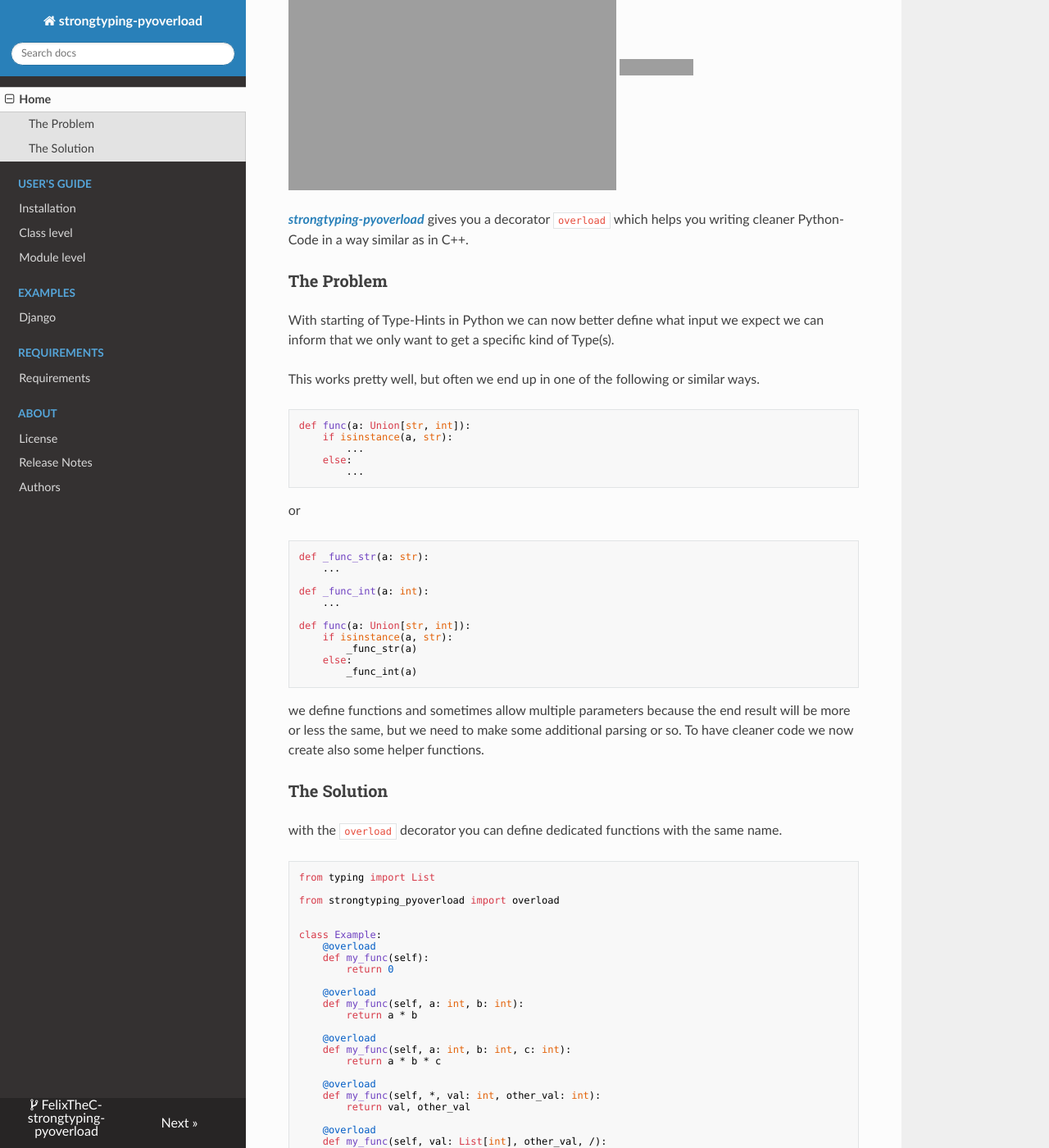
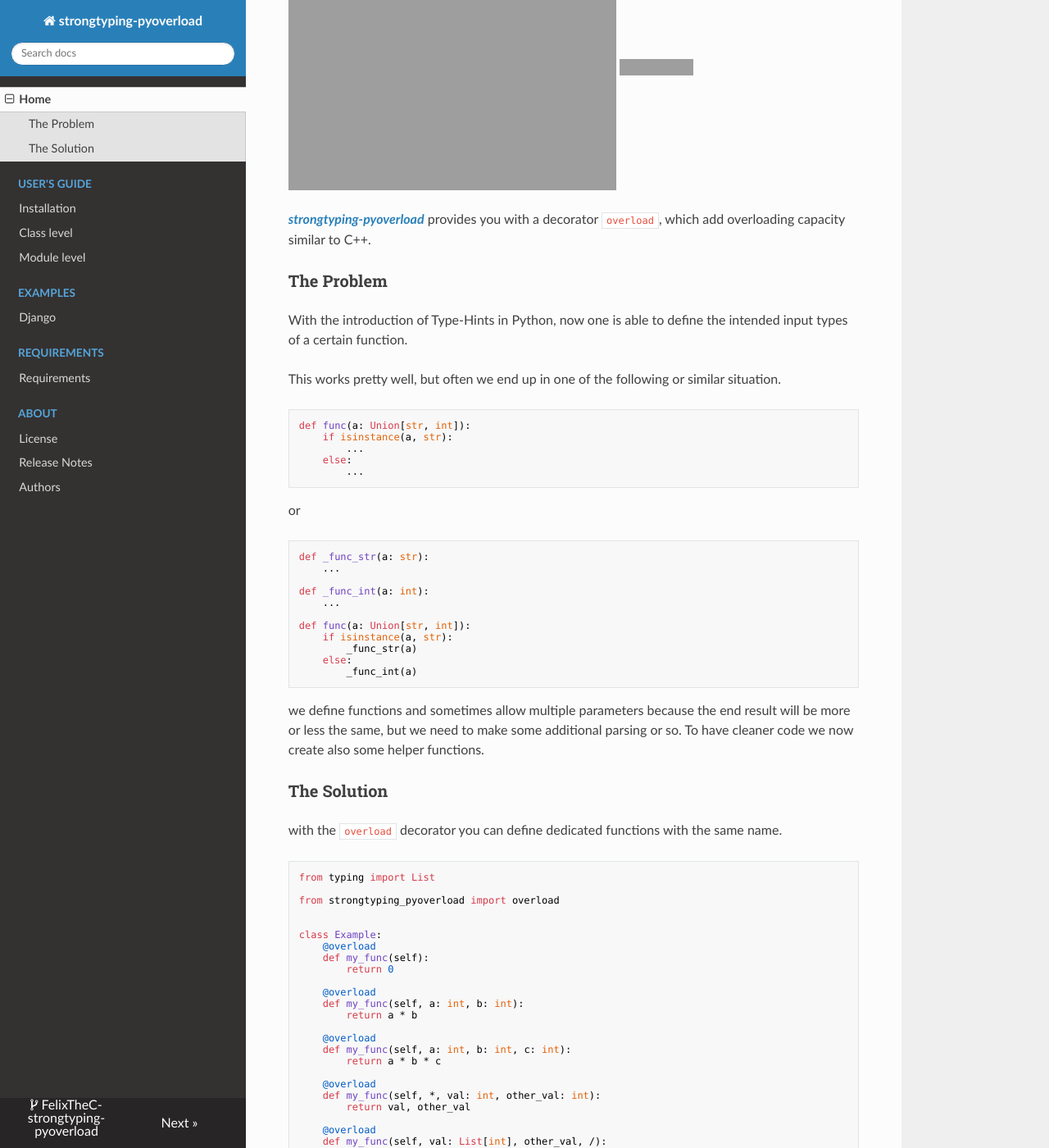
Before and after one commit to FelixTheC/py-overload, an MkDocs documentation site: the page built from docs/index.md, in a window 1280 px wide and 1400 px high, scrolled down 528 px. Shown: the whole window at 82% size. Built offline with MkDocs 1.6.1, drawn with Linux system fonts in a browser that asks for light colours; nearby versions of some CDN libraries; some of the changed text lies outside the part shown; grey boxes are pictures that could not be loaded.

Commit message:
refactor: better wording

````diff
--- a/docs/index.md
+++ b/docs/index.md
@@ -6,14 +6,12 @@
 ![Python tox](https://github.com/FelixTheC/py-overload/workflows/Python%20tox/badge.svg)
 ![image](https://codecov.io/gh/FelixTheC/py-overload/graph/badge.svg)
 
-[__*strongtyping-pyoverload*__](https://github.com/FelixTheC/py-overload) gives you a decorator `overload` which helps
-you writing cleaner Python-Code in a way similar as in C++.
+[__*strongtyping-pyoverload*__](https://github.com/FelixTheC/py-overload) provides you with a decorator `overload`, which add overloading capacity similar to C++.
 
 ### The Problem
-With starting of Type-Hints in Python we can now better define what input we expect
-we can inform that we only want to get a specific kind of Type(s).
+With the introduction of Type-Hints in Python, now one is able to define the intended input types of a certain function.
 
-This works pretty well, but often we end up in one of the following or similar ways.
+This works pretty well, but often we end up in one of the following or similar situation.
 
 ```python
 def func(a: Union[str, int]):
@@ -71,7 +69,6 @@
     def my_func(self, val: List[int], other_val, /):
         return [other_val * v for v in val]
 ```
-If you now investigate the `class` with `dir` you will see besides a lot of dunder methods only one method `my_func`
-`['__class__', '__delattr__', ..., '__weakref__', 'my_func']`.
+If you now investigate the class with `dir()` you will see (besides a lot of other methods) only one method for `my_func` `['_class_', '_delattr_', ..., '_weakref_', 'my_func']`.
 
-_With this behavior we can get rid of the `Union` typehint in some cases._
+_With this behavior we can get rid of the Union typehint in some cases. and allow more control over the intended function behaviour_
````
Also changed, not shown: README.md (+1 -2 lines).
